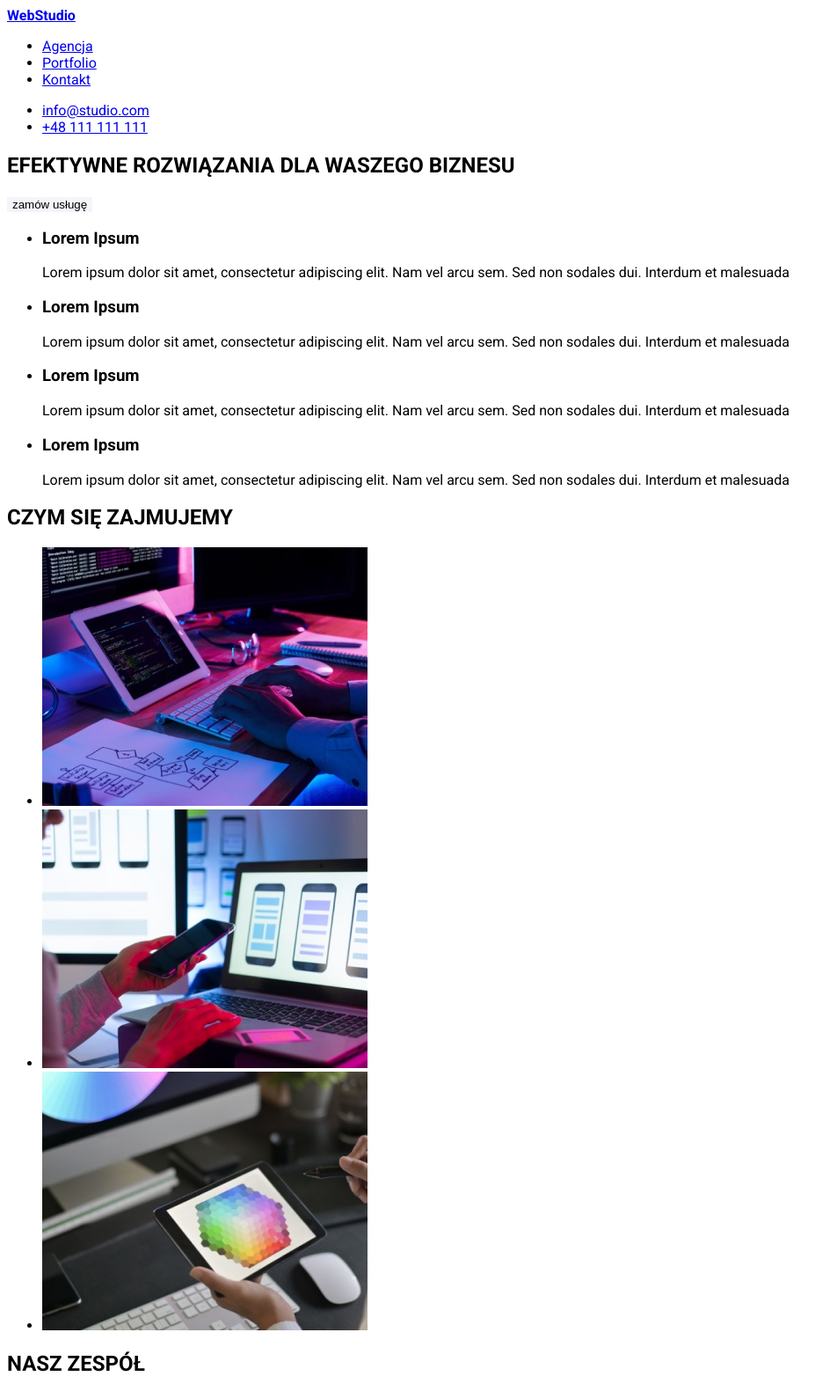
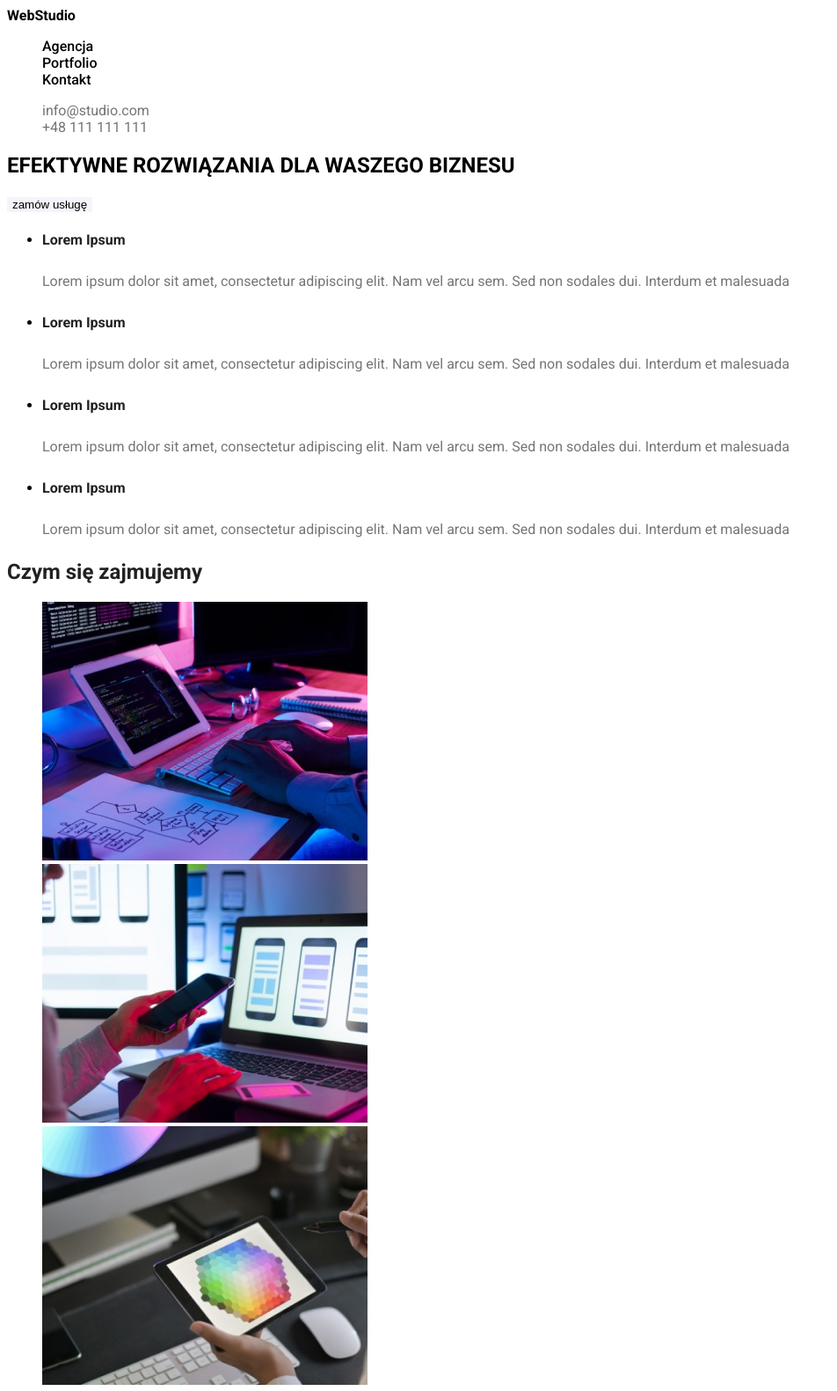
Before and after one commit to joannadomagala/goit-markup-hw-02, a plain HTML site: page index.html in a window 1280 px wide. Shown: the top 1581 px of the page at 88% size, without its empty margins (0-952 px from the left). Drawn offline with Linux system fonts and the light colour scheme.

Commit message:
24-03-23 15:30

```diff
--- a/CSS/styles.css
+++ b/CSS/styles.css
@@ -4,7 +4,31 @@
   --focus-color: rgba(33, 150, 243, 1);
   --large-font-color: rgba(33, 33, 33, 1);
   --small-font-color: rgba(117, 117, 117, 1);
+  --large-font-weight: 700;
+  --medium-font-weight: 500;
 }
+/* header */
+a:link {
+  text-decoration: none;
+  color: inherit;
+  cursor: default;
+}
+.navigation {
+  font-weight: var(--medium-font-weight);
+  color: inherit;
+  list-style: none;
+}
+.kontakt {
+  color: var(--small-font-color);
+  list-style: none;
+}
+a:hover {
+  color: var(--hover-color);
+}
+a:focus {
+  color: var(--focus-color);
+}
+/* main */
 body {
   font-family: "roboto", sans-serif;
 }
@@ -14,14 +38,14 @@ body {
 button {
   background-color: var(--button-color);
   border: none;
-  font-weight: 500;
+  font-weight: var(--medium-font-weight);
   cursor: pointer;
 }
 .brand-pictures {
   list-style: none;
 }
 .large-font {
-  font-weight: 700;
+  font-weight: var(--large-font-weight);
   color: var(--large-font-color);
   line-height: 2;
 }
@@ -29,16 +53,23 @@ button {
   color: var(--small-font-color);
   line-height: 1.87;
 }
-button:hover,
-a:hover {
+button:hover {
   background-color: var(--hover-color);
   color: rgba(255, 255, 255, 1);
 }
-button:focus,
-a:focus {
+button:focus {
   background-color: var(--focus-color);
   color: rgba(255, 255, 255, 1);
 }
-a {
-  cursor: default;
+
+/* stylowanie dla index */
+.task-list {
+  list-style: none;
 }
+.crew {
+  list-style: none;
+}
+h2 {
+  font-weight: var(--large-font-weight);
+  color: var(--large-font-color);
+}
--- a/index.html
+++ b/index.html
@@ -5,7 +5,7 @@
     <meta http-equiv="x-ua-compatible" content="ie=edge" />
     <meta name="viewport" content="width=device-width, initial-scale=1.0" />
     <title>STUDIO</title>
-    <link rel="stylesheet" type="text/css" href="/CSS/styles.css" />
+    <link rel="stylesheet" type="text/css" href="./CSS/styles.css" />
     <link
       href="https://fonts.googleapis.com/css2?family=Raleway:wght@700&family=Roboto:wght@400;500;700;900&display=swap"
       rel="stylesheet"
@@ -15,13 +15,13 @@
     <header>
       <a href="./"><b>WebStudio</b></a>
       <nav>
-        <ul>
+        <ul class="navigation">
           <li><a href="./">Agencja</a></li>
           <li><a href="portfolio.html">Portfolio</a></li>
           <li><a href="./">Kontakt</a></li>
         </ul>
       </nav>
-      <ul>
+      <ul class="kontakt">
         <li><a href="mailto:info@studio.com">info@studio.com</a></li>
         <li><a href="tel:+48111111111">+48 111 111 111</a></li>
       </ul>
@@ -35,29 +35,29 @@
       <section>
         <ul>
           <li>
-            <h3>Lorem Ipsum</h3>
-            <p>
+            <p class="large-font">Lorem Ipsum</p>
+            <p class="small-font">
               Lorem ipsum dolor sit amet, consectetur adipiscing elit. Nam vel
               arcu sem. Sed non sodales dui. Interdum et malesuada
             </p>
           </li>
           <li>
-            <h3>Lorem Ipsum</h3>
-            <p>
+            <p class="large-font">Lorem Ipsum</p>
+            <p class="small-font">
               Lorem ipsum dolor sit amet, consectetur adipiscing elit. Nam vel
               arcu sem. Sed non sodales dui. Interdum et malesuada
             </p>
           </li>
           <li>
-            <h3>Lorem Ipsum</h3>
-            <p>
+            <p class="large-font">Lorem Ipsum</p>
+            <p class="small-font">
               Lorem ipsum dolor sit amet, consectetur adipiscing elit. Nam vel
               arcu sem. Sed non sodales dui. Interdum et malesuada
             </p>
           </li>
           <li>
-            <h3>Lorem Ipsum</h3>
-            <p>
+            <p class="large-font">Lorem Ipsum</p>
+            <p class="small-font">
               Lorem ipsum dolor sit amet, consectetur adipiscing elit. Nam vel
               arcu sem. Sed non sodales dui. Interdum et malesuada
             </p>
@@ -66,8 +66,8 @@
       </section>
 
       <section>
-        <h2>CZYM SIĘ ZAJMUJEMY</h2>
-        <ul>
+        <h2>Czym się zajmujemy</h2>
+        <ul class="task-list">
           <li>
             <img
               src="images/img-work-1.jpg"
@@ -96,8 +96,8 @@
       </section>
 
       <section>
-        <h2>NASZ ZESPÓŁ</h2>
-        <ul>
+        <h2>Nasz Zespół</h2>
+        <ul class="crew">
           <li>
             <img
               src="images/JohnDoe-1.jpg"
@@ -105,8 +105,8 @@
               width="270"
               height="260"
             />
-            <strong>John Doe</strong>
-            Product designer
+            <p class="large-font">John Doe</p>
+            <p class="small-font">Product designer</p>
           </li>
 
           <li>
@@ -116,8 +116,8 @@
               width="270"
               height="260"
             />
-            <strong>Jane Doe</strong>
-            Frontend Developer
+            <p class="large-font">Jane Doe</p>
+            <p class="small-font">Frontend Developer</p>
           </li>
           <li>
             <img
@@ -127,8 +127,8 @@
               height="260"
             />
 
-            <strong>John Doe</strong>
-            Marketing
+            <p class="large-font">Jane Doe</p>
+            <p class="small-font">Marketing</p>
           </li>
           <li>
             <img
@@ -138,8 +138,8 @@
               height="260"
             />
 
-            <strong>John Doe</strong>
-            UI Designer
+            <p class="large-font">Jane Doe</p>
+            <p class="small-font">UI Designer</p>
           </li>
         </ul>
       </section>
@@ -147,7 +147,7 @@
     <footer>
       <a href="./"><b>WebStudio</b></a>
       <address>
-        <ul>
+        <ul class="kontakt">
           <li>
             <p><b>m. Warszawa, Aleje Jerozolimskie 21</b></p>
           </li>
```
Also changed, not shown: portfolio.html (+3 -3 lines).
